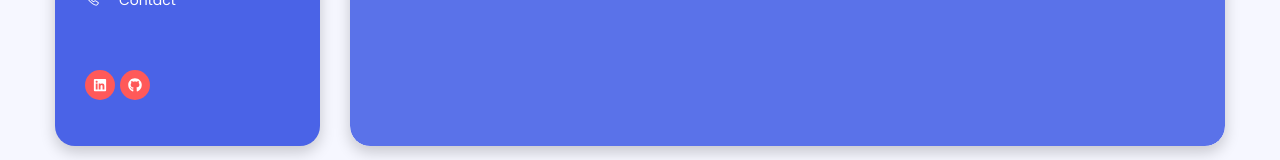
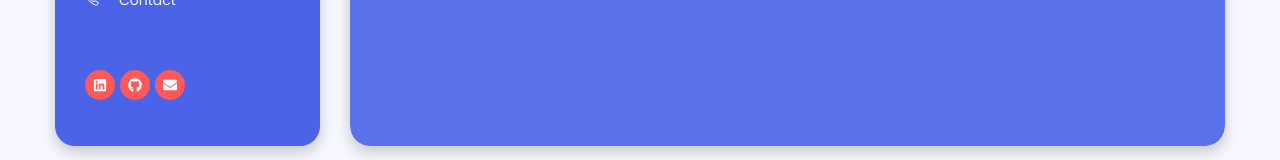
Before and after one commit to donald-p-redding/personal_website, a React (Create React App) app: page / in a window 1280 px wide. Shown: the part 524-684 px from the top of the page. Built offline with nearby package versions, Linux system fonts and the light colour scheme.

Commit message:
added email link to header section

```diff
--- a/src/components/Layout/Header.jsx
+++ b/src/components/Layout/Header.jsx
@@ -2,7 +2,7 @@ import React, { useEffect, useState } from "react";
 import { Link as ScrollLink } from "react-scroll";
 import { Link, useRouteMatch } from "react-router-dom";
 import {
-  FaFacebookF,
+  FaEnvelope,
   FaLinkedin,
   FaGithub,
 } from "react-icons/fa";
@@ -12,7 +12,7 @@ const headerData = {
   designation: "Software Engineer",
   imageThumb: "/images/profile_pic.png",
   social: {
-    facebook: "https://www.facebook.com/donny.redding",
+    email: "mailto:don@donaldredding.dev",
     github: "https://github.com/donald-p-redding",
     linkedin: "https://www.linkedin.com/in/donald-redding-36a093234/",
   },
@@ -226,9 +226,14 @@ function Header({ toggleHeader, toggleHandler }) {
                   </a>
                 </li>
                 )}
+              {!headerData.social.email ? null : (
+                <li className="list-inline-item">
+                  <a target="_blank" rel="noreferrer" href={headerData.social.email}>
+                    <FaEnvelope />
+                  </a>
+                </li>
+                )}
             </ul>
-
-
           </div>
         </div>
       </header>
```
